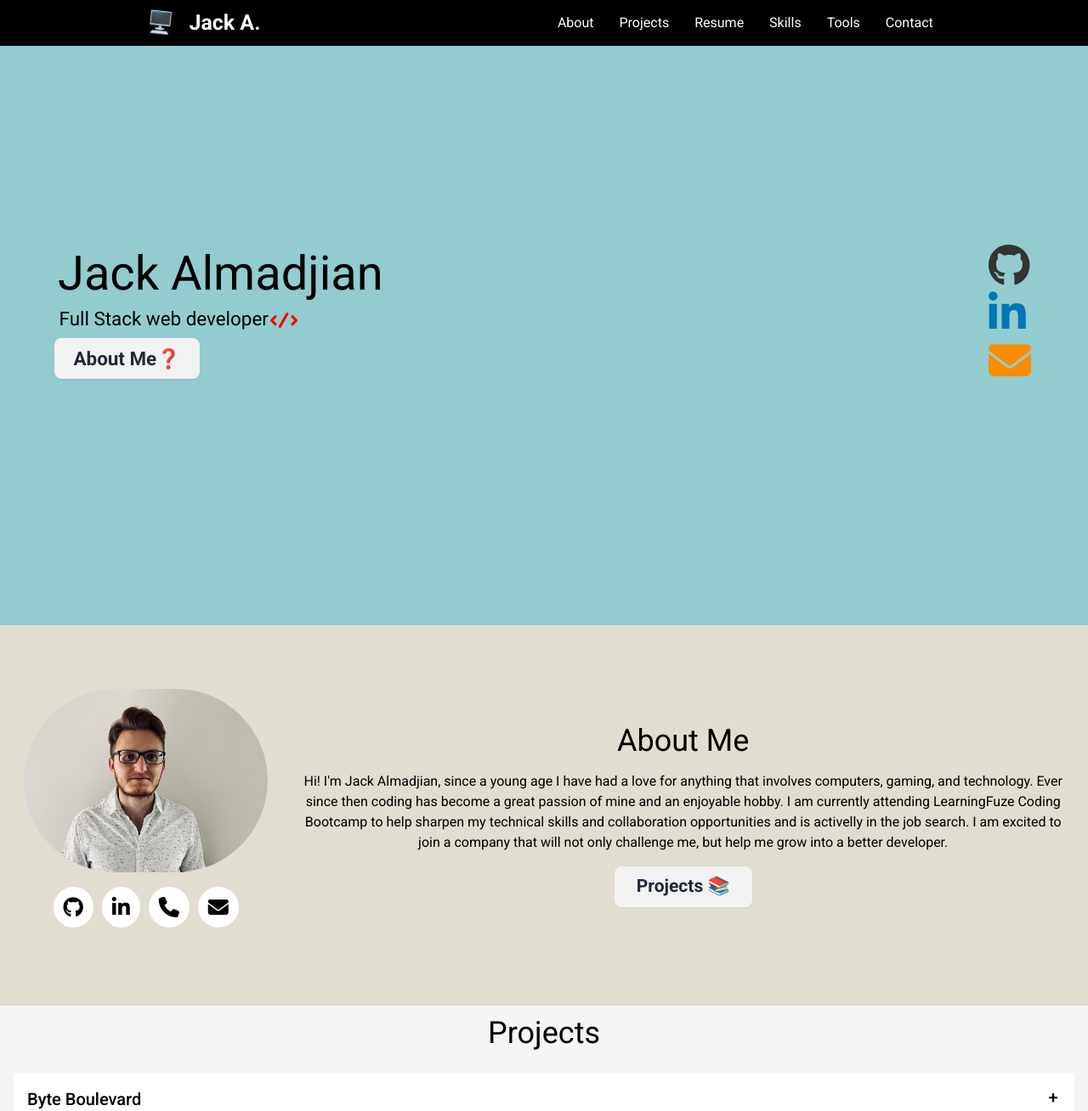
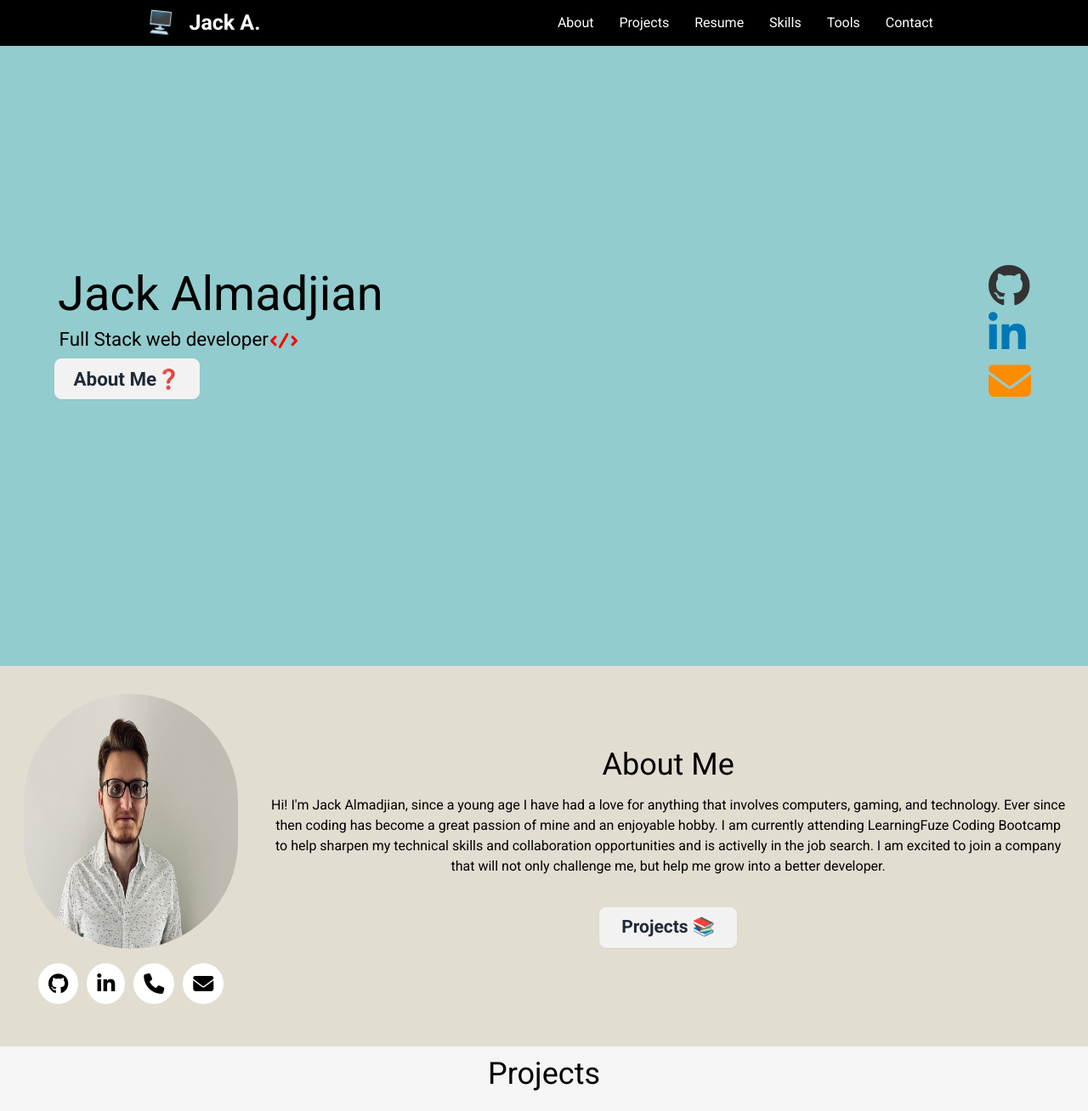
Before and after one commit to Hagop420/Portfolio, a website: page index.html in a window 1280 px wide. Shown: the top 1308 px of the page at 85% size. Drawn offline with nearby package versions, Linux system fonts and the light colour scheme; files whose address does not match are found by name.

Commit message:
Portfolio-complete-and-cloned-into-this-repo-for-deployment-purposes

```diff
--- a/index.html
+++ b/index.html
@@ -176,7 +176,7 @@
       <div class="about_image_animation m-auto p-5">
          <div class="about_responsive_img_btns">
             <!-- <img src="./img/porxtfolio_image.jpeg" alt="Portfolio Image" class="rounded-full"> -->
-            <img src="./portfolio_image.jpeg" alt="Portfolio Image" class="rounded-full image_sized">
+            <img src="./portfolio_image.jpeg" alt="Portfolio Image" class="rounded-full mobile_size">
          </div>
          <!-- contact links -->
          <div class="contact_field_animation">
--- a/portfolio_stying.css
+++ b/portfolio_stying.css
@@ -248,12 +248,17 @@ nav .active {
 /* ABOUT ME SECTION */
 
 .ABOUT_ME {
-  min-height: 56vh;
+  min-height: 58vh;
   background-color: #e2ddd1;
+}
+
+.mobile_size {
+  height: 300px;
 }
 
 .ABOUT_ME button {
   padding: 10px 25px;
+  margin: 20px auto;
 }
 
 .pad {
--- a/responsive.css
+++ b/responsive.css
@@ -65,6 +65,7 @@
   /* CURRENTLY ON ABOOUT ME SEC. */
   .ABOUT_ME {
     flex-direction: row;
+    min-height: 56vh;
   }
 
   .ABOUT_ME .icons i {
@@ -96,6 +97,7 @@
     flex-direction: row;
     justify-content: space-between;
     flex-direction: row;
+    min-height: 98vh;
   }
 
   /* SHAWNS STUFF */
```
